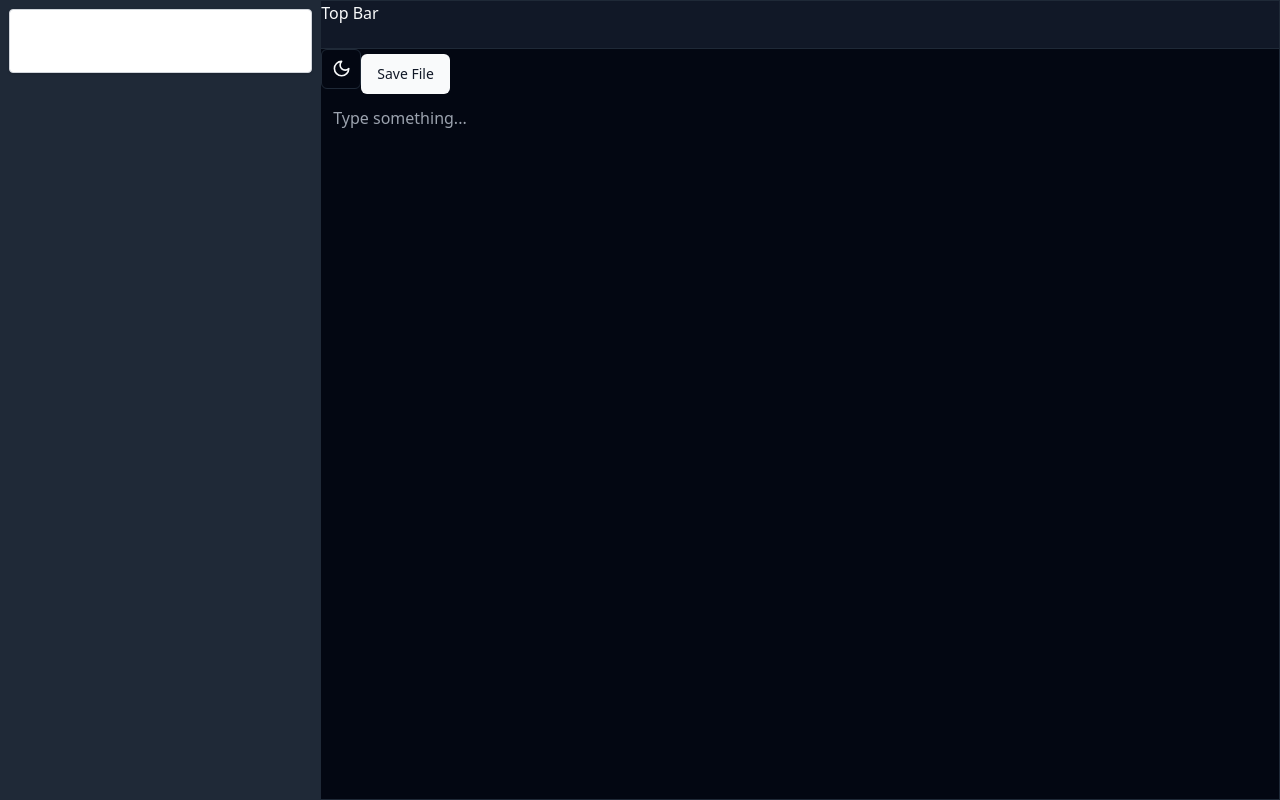
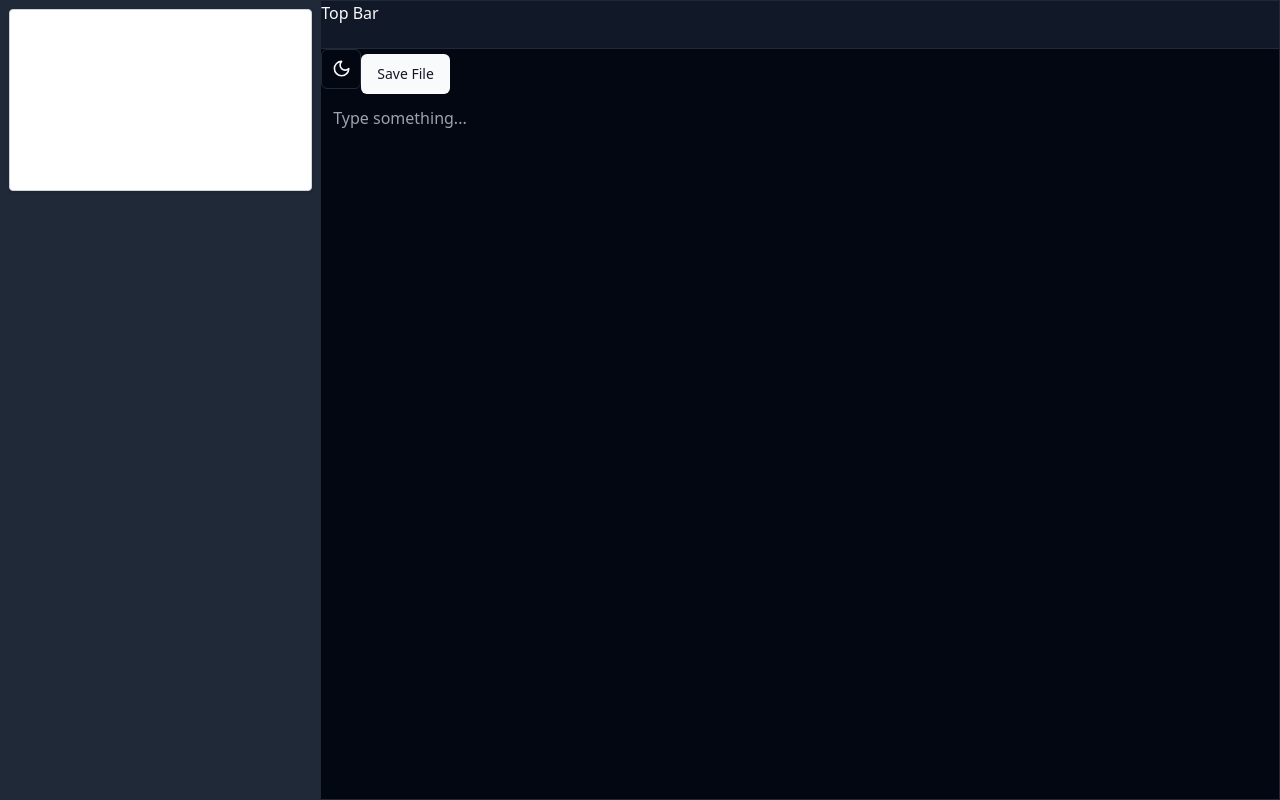
Before and after one commit to lemathurin/presentation-app, a React (Vite) app: page / in a window 1280 px wide. Built offline with nearby package versions, Linux system fonts and the light colour scheme.

Commit message:
small changes

```diff
--- a/src/components/left-sidebar.tsx
+++ b/src/components/left-sidebar.tsx
@@ -1,5 +1,5 @@
-// LeftSidebar.tsx
 import React from "react";
+import "../index.css";
 
 interface LeftSidebarProps {
   text: string;
@@ -9,11 +9,11 @@ const LeftSidebar: React.FC<LeftSidebarProps> = ({ text }) => {
   const segments = text.split(/---|&&&|—/);
 
   return (
-    <div className="h-full bg-secondary overflow-auto p-2">
+    <div className="h-full bg-secondary overflow-auto p-2 min-w-36">
       {segments.map((segment, index) => (
         <div
           key={index}
-          className="h-16 mb-4 p-2 bg-white text-black border border-gray-300 rounded shadow"
+          className="mb-4 aspect-[5/3] p-2 bg-white text-black border border-gray-300 rounded shadow"
         >
           <pre>{segment.trim()}</pre>
         </div>
```
